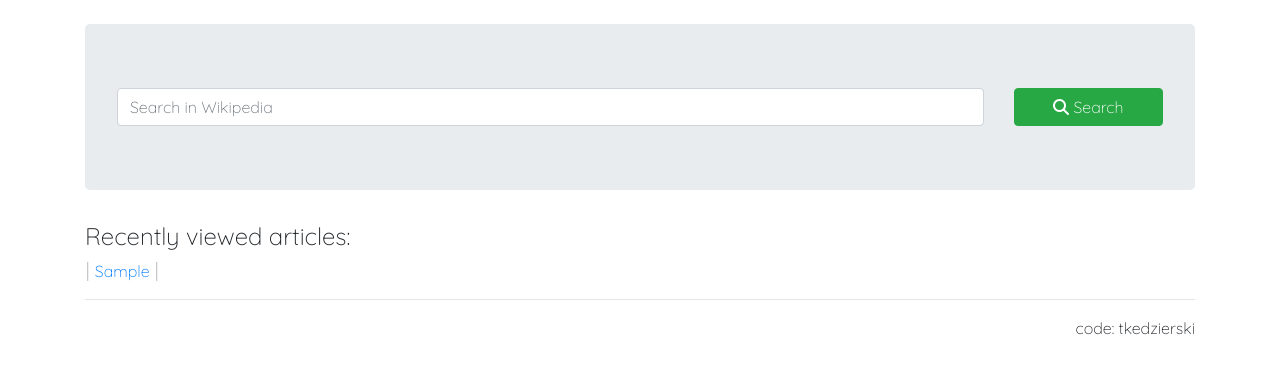
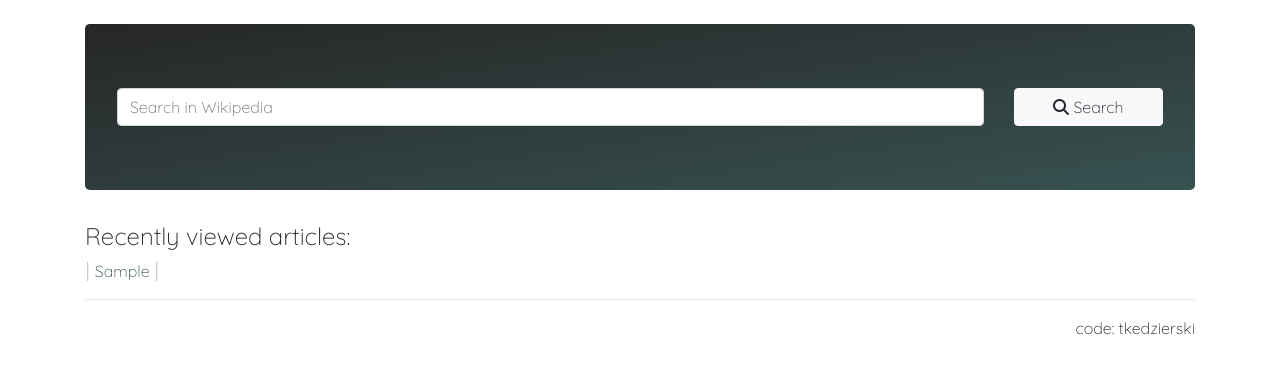
Before and after one commit to tytuskedzierski/FlaskWikiApp, a Flask app: page / in a window 1280 px wide. Shown: the part 56-430 px from the top of the page. Run offline with Flask 2, Linux system fonts and the light colour scheme; tables that the repository leaves empty hold one stand-in row (values such as "Sample post"); some libraries are stand-ins or nearby versions.

Commit message:
main_color

```diff
--- a/app.py
+++ b/app.py
@@ -11,6 +11,8 @@
 dbPass = '112233654'
 dbName = 'crypto'
 
+mainColor = '#375251'
+
 @app.route('/')
 def mainRoute():
     try:
@@ -22,10 +24,12 @@
         connection.close()
         return render_template('main.html', previous_search = previousSearch,
                                              defaultLang = defaultLanguage,
-                                             app_address = appAddress)
+                                             app_address = appAddress,
+                                             main_color = mainColor)
     except:
         return render_template('error.html', error_message = 'db connection error / sql error',
-                                                  app_address = appAddress)
+                                                  app_address = appAddress,
+                                                  main_color = mainColor)
 
 @app.route('/Search/<string:lang>/<string:searchPhrase>')
 def wikiSearch(searchPhrase, lang):
@@ -38,7 +42,8 @@
         connection.close()
     except:
         return render_template('error.html', error_message = 'db connection error / sql error',
-                                                  app_address = appAddress)
+                                                  app_address = appAddress,
+                                                  main_color = mainColor)
     try:
         wikipedia.set_lang(lang)
         return render_template('wikiSearch.html', searchlist = wikipedia.search(searchPhrase),
@@ -46,10 +51,12 @@
                                                   search_phrase = searchPhrase,
                                                   defaultLang = defaultLanguage,
                                                   previous_search = previousSearch,
-                                                  app_address = appAddress)
+                                                  app_address = appAddress,
+                                                  main_color = mainColor)
     except:
         return render_template('error.html', error_message = 'wikipedia connection error',
-                                                  app_address = appAddress)
+                                                  app_address = appAddress,
+                                                  main_color = mainColor)
 
 @app.route('/Show/<string:lang>/<string:searchPhrase>')
 def wikiShow(searchPhrase, lang):
@@ -65,7 +72,8 @@
             connection.close()
         except:
             return render_template('error.html', error_message = 'db connection error / sql error',
-                                                  app_address = appAddress)
+                                                  app_address = appAddress,
+                                                  main_color = mainColor)
 
         return render_template('wikiShow.html',  pageTitle = page.title,
                                                  pageContent = page.content,
@@ -73,10 +81,12 @@
                                                  inLang=lang,
                                                  defaultLang = defaultLanguage,
                                                  searchlist = wikipedia.search(searchPhrase),
-                                                 app_address = appAddress)
+                                                 app_address = appAddress,
+                                                 main_color = mainColor)
     except:
         return render_template('error.html', error_message = 'wikipedia connection error / query error',
-                                                  app_address = appAddress)
+                                                  app_address = appAddress,
+                                                  main_color = mainColor)
 
 @app.errorhandler(404)
 def invalid_route(e):
@@ -89,10 +99,12 @@
         connection.close()
         return render_template('main.html', previous_search = previousSearch,
                                              defaultLang = defaultLanguage,
-                                             app_address = appAddress)
+                                             app_address = appAddress,
+                                             main_color = mainColor)
     except:
         return render_template('error.html', error_message = 'db connection error / sql error',
-                                                  app_address = appAddress)
+                                                  app_address = appAddress,
+                                                  main_color = mainColor)
 
 
 if __name__ == "__main__":
--- a/templates/error.html
+++ b/templates/error.html
@@ -4,7 +4,6 @@
 <script src="https://ajax.googleapis.com/ajax/libs/jquery/3.4.1/jquery.min.js"></script>
 <script src="https://cdnjs.cloudflare.com/ajax/libs/popper.js/1.16.0/umd/popper.min.js"></script>
 <script src="https://maxcdn.bootstrapcdn.com/bootstrap/4.4.1/js/bootstrap.min.js"></script>
-<script src="https://kit.fontawesome.com/bc2f0ae690.js" crossorigin="anonymous"></script>
 <link href="https://fonts.googleapis.com/css2?family=Open+Sans+Condensed:wght@300&family=Quicksand:wght@300&display=swap" rel="stylesheet">
 
 <title>Error</title>
@@ -16,10 +15,10 @@
 </nav>
 <div class="container">
 <br>
-<div class="jumbotron">
+<div class="jumbotron p-4 mb-4" style="background-image: linear-gradient(to bottom right, #262626, {{main_color}}); color: white;">
 <h2 style="font-family: 'Quicksand', sans-serif;">{{error_message}}</h2>
 <br>
-    <a href="{{app_address}}"><button type="button" class="btn btn-primary" style="font-family: 'Quicksand', sans-serif;">Take me back </button></a>
+    <a href="{{app_address}}"><button type="button" class="btn btn-light" style="font-family: 'Quicksand', sans-serif;">Take me back </button></a>
 </div>
     <hr>
 </div>
--- a/templates/main.html
+++ b/templates/main.html
@@ -21,13 +21,13 @@
 
     </br>
 
-        <div class="jumbotron">
+        <div class="jumbotron" style="background-image: linear-gradient(to bottom right, #262626, {{main_color}});">
             <div class="row">
                 <div class="col-sm-10">
                     <input type="text" id="text" class="form-control" placeholder="Search in Wikipedia" style="font-family: 'Quicksand', sans-serif;" />
                 </div>
                 <div class="col-sm-2">
-                    <button type="button" style="font-family: 'Quicksand', sans-serif;" id="btn" class="btn btn-success btn-block" value="Search" onClick="javascript: window.location.replace('{{app_address}}/Search/{{defaultLang}}/' + document.getElementById('text').value);"><i class="fas fa-search"></i>&nbsp;Search</button>
+                    <button type="button" style="font-family: 'Quicksand', sans-serif;" id="btn" class="btn btn-light btn-block" value="Search" onClick="javascript: window.location.replace('{{app_address}}/Search/{{defaultLang}}/' + document.getElementById('text').value);"><i class="fas fa-search"></i>&nbsp;Search</button>
                 </div>
             </div>
         </div>
@@ -36,7 +36,7 @@
 <div class="col-sm-12 text-justify">
    <h4 style="font-family: 'Quicksand', sans-serif;">Recently viewed articles:</h4>
         <span style="color:#c7c7c7;">|</span> {% for prevrec in previous_search %}
-             <a href="{{app_address}}/Show/{{prevrec[2]}}/{{prevrec[1]}}" style="font-family: 'Quicksand', sans-serif;">{{prevrec[1]}}</a> <span style="color:#c7c7c7;">|</span>
+             <a href="{{app_address}}/Show/{{prevrec[2]}}/{{prevrec[1]}}" style="font-family: 'Quicksand', sans-serif; color:{{main_color}};">{{prevrec[1]}}</a> <span style="color:#c7c7c7;">|</span>
         {% endfor %}
        <hr>
 
--- a/templates/wikiSearch.html
+++ b/templates/wikiSearch.html
@@ -20,7 +20,7 @@
             <h4 style="font-family: 'Quicksand', sans-serif;">Results for: {{search_phrase}}</h4>
             <hr>
         {% for record in searchlist %}
-            <a href="{{app_address}}/Show/{{inLang}}/{{record}}" ><h3 style="font-family: 'Quicksand', sans-serif;">{{record}}</h3></a>
+            <a href="{{app_address}}/Show/{{inLang}}/{{record}}" style="color:{{main_color}};"><h3 style="font-family: 'Quicksand', sans-serif;">{{record}}</h3></a>
         {% endfor %}
     <hr>
 </div>
@@ -28,7 +28,7 @@
         <h4 style="font-family: 'Quicksand', sans-serif;">Recently viewed articles:</h4>
             <hr>
         <span style="color:#c7c7c7;">|</span> {% for prevrec in previous_search %}
-             <a href="{{app_address}}/Show/{{prevrec[2]}}/{{prevrec[1]}}" style="font-family: 'Quicksand', sans-serif;">{{prevrec[1]}}</a> <span style="color:#c7c7c7;">|</span>
+             <a href="{{app_address}}/Show/{{prevrec[2]}}/{{prevrec[1]}}" style="font-family: 'Quicksand', sans-serif; color:{{main_color}};">{{prevrec[1]}}</a> <span style="color:#c7c7c7;">|</span>
         {% endfor %}
        <hr>
 
--- a/templates/wikiShow.html
+++ b/templates/wikiShow.html
@@ -16,13 +16,13 @@
 <div class="container">
 
 <br>
-<h2 style="font-family: 'Quicksand', sans-serif;">{{pageTitle}}</h2>
+<h2 style="font-family: 'Quicksand', sans-serif; color:{{main_color}};">{{pageTitle}}</h2>
     <hr>
 <p class ="text-justify" style="font-family: 'Quicksand', sans-serif;">{{pageContent}}</p>
 <hr>
      <h4 style="font-family: 'Quicksand', sans-serif;">Related articles:</h4>
    <span style="color:#c7c7c7;">|</span>  {% for record in searchlist %}
-            <a href="{{app_address}}/Show/{{inLang}}/{{record}}" ><span style="font-size: 16px; font-family: 'Quicksand', sans-serif;">{{record}}</span></a> <span style="color:#c7c7c7;">|</span>
+            <a href="{{app_address}}/Show/{{inLang}}/{{record}}" style="color:{{main_color}};"><span style="font-size: 16px; font-family: 'Quicksand', sans-serif;">{{record}}</span></a> <span style="color:#c7c7c7;">|</span>
     {% endfor %}
 
     <hr>
```
